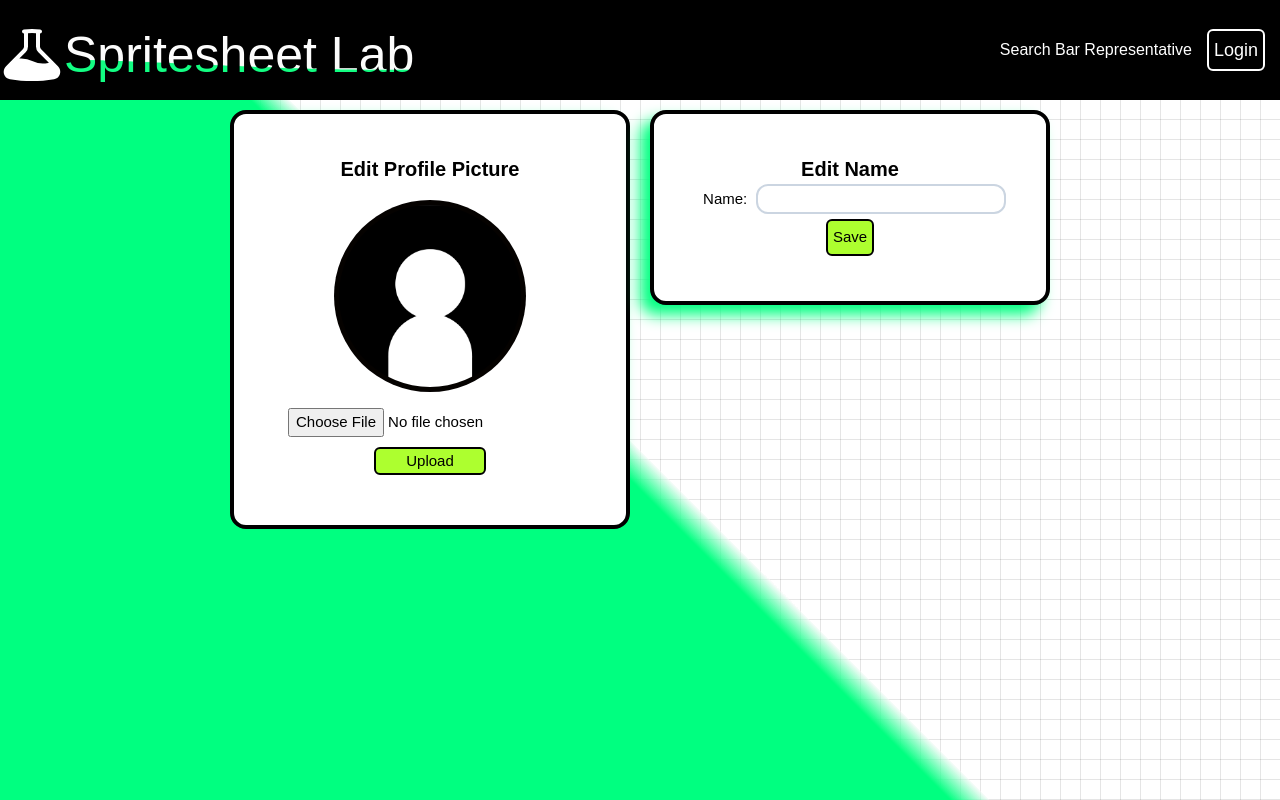
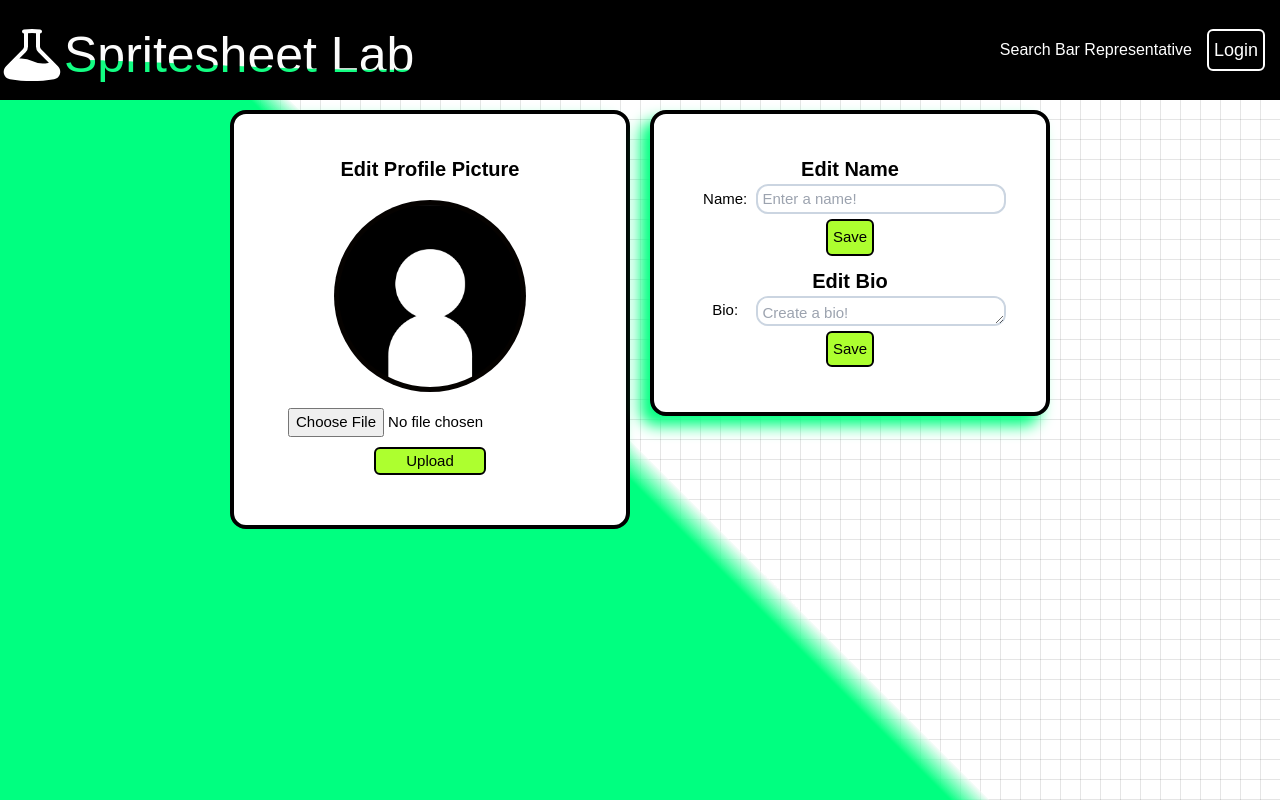
Before and after one commit to JJDOESIT/spritesheet-lab, a Next.js app: page /settings in a window 1280 px wide. Built offline with nearby package versions, Linux system fonts and the light colour scheme; no server answers; a web font is replaced by a local one.

Commit message:
add bio in settings

```diff
--- a/app/api/db-update-field/route.ts
+++ b/app/api/db-update-field/route.ts
@@ -16,7 +16,7 @@ export async function POST(request: Request) {
 
     // Fetch the id from the newly created account
     const id = await db
-      .collection(process.env.USERS_DB_NAME!)
+      .collection(process.env.NEXT_PUBLIC_USERS_DB_NAME!)
       .findOne({ username: user });
 
     // If the user account exists
--- a/app/api/get-conversations/route.ts
+++ b/app/api/get-conversations/route.ts
@@ -10,20 +10,23 @@ export async function POST(request: Request) {
     const db = client.db("db");
 
     console.log(data.username);
-        const id = await db.collection(process.env.USERS_DB_NAME!).findOne({username: data.username});
+    const id = await db
+      .collection(process.env.NEXT_PUBLIC_USERS_DB_NAME!)
+      .findOne({ username: data.username });
     if (!id || !id._id) {
       console.error("No user found");
       return new Response(JSON.stringify({ data: null }));
     }
 
-        const conversations = await db.collection('conversations').find({ users: id._id }).toArray();
+    const conversations = await db
+      .collection("conversations")
+      .find({ users: id._id })
+      .toArray();
 
-        return new Response(JSON.stringify({data: conversations }));
-
+    return new Response(JSON.stringify({ data: conversations }));
   } catch (e) {
     console.error(e);
 
-        return new Response(JSON.stringify({ data: null}));
+    return new Response(JSON.stringify({ data: null }));
   }
-
 }
--- a/app/api/get-profile-data/route.ts
+++ b/app/api/get-profile-data/route.ts
@@ -11,13 +11,13 @@ export async function POST(request: Request) {
 
     // Fetch the id from the newly created account
     const id = await db
-      .collection(process.env.USERS_DB_NAME!)
+      .collection(process.env.NEXT_PUBLIC_USERS_DB_NAME!)
       .findOne({ username: body.username });
 
     // If the account exists
     if (id && id._id) {
       data = await db
-        .collection(process.env.PROFILES_DB_NAME!)
+        .collection(process.env.NEXT_PUBLIC_PROFILES_DB_NAME!)
         .findOne({ foreign_key: id._id });
     } else {
       data = null;
--- a/app/profiles/[username]/page.tsx
+++ b/app/profiles/[username]/page.tsx
@@ -2,7 +2,7 @@
 
 import ProfilePictureBubble from "@/app/components/profilePictureBubble/profilePictureBubble";
 import getProfileData, { ProfileData } from "@/app/functions/getProfileData";
-import { useEffect, useState} from "react";
+import { useEffect, useState } from "react";
 import LoadingIcon from "@/app/components/loadingIcon/loadingIcon";
 import styles from "../profiles.module.css";
 
@@ -12,18 +12,17 @@ interface PageProps {
   };
 }
 
-export default function Page({ params }: PageProps){
+export default function Page({ params }: PageProps) {
   const [profileLoaded, setProfileLoaded] = useState(false);
 
   const [profileData, setProfileData] = useState<ProfileData>({
     profile_image: "/blank-profile-picture.png",
     username: "This user does not exist.",
-    name: "",
-    bio: ""
+    name: null,
+    bio: " ",
     // name: "Real Name",
     // bio: "Example bio to see if the formatting looks ok. This is a test of the bio formatting. This is only a test. If this were a real bio, you would be reading something else. Thank you for your time. Have a great day! - The Management Team of Example Bio Inc. 2021. All rights reserved. We are not responsible for any damages caused by reading this bio. Please consult a doctor if you experience any of the following symptoms: headache, nausea, dizziness, or fatigue. This bio is not intended to diagnose, treat, cure, or prevent any disease. Please consult a doctor before reading any bio. This bio is not intended for children under the age of 18. Please consult a doctor before reading this bio. This bio is not intended for pregnant individuals.",
   });
-
 
   useEffect(() => {
     console.log(params.username);
@@ -36,22 +35,40 @@ export default function Page({ params }: PageProps){
     });
   }, []);
 
-
-  return (profileLoaded ?
+  return profileLoaded ? (
     <main className="flex flex-col items-center w-full h-full overflow-scroll">
-      <div className={`w-[90%] ${styles.profileBox} flex flex-col md:flex-row items-center`}>
-        <ProfilePictureBubble backgroundColor="bg-black" profileImgSrc={profileData.profile_image} className="w-[250px] h-[250px]"></ProfilePictureBubble>
+      <div
+        className={`w-[90%] ${styles.profileBox} flex flex-col md:flex-row items-center`}
+      >
+        <ProfilePictureBubble
+          backgroundColor="bg-black"
+          profileImgSrc={profileData.profile_image}
+          className="w-[250px] h-[250px]"
+        ></ProfilePictureBubble>
         <div className="flex flex-col items-start justify-startw-[90%] md:w-[50%] flex-grow p-[20px]">
-          <h1 className="text-2xl md:text-4xl"><strong>{profileData.username}</strong></h1>
-          <p className="text-xl md:text-2xl my-[10px]"><strong>{profileData.name}</strong></p>
-          <p className="text-sm md:text-base">{profileData.bio  == "" ? profileData.bio : profileData.username + " hasn't written a bio yet." }</p>
+          <h1 className="text-2xl md:text-4xl">
+            <strong>{profileData.username}</strong>
+          </h1>
+          <p className="text-xl md:text-2xl my-[10px]">
+            <strong>{profileData.name}</strong>
+          </p>
+          <p className="text-sm md:text-base">
+            {profileData.bio
+              ? profileData.bio
+              : profileData.username + " hasn't written a bio yet."}
+          </p>
         </div>
       </div>
       <div className="w-[90%]"></div>
     </main>
-    :
+  ) : (
     <div className="flex items-center justify-center w-full h-full">
-      <LoadingIcon time={1} tileSize={100} color="#000000" className=""></LoadingIcon>
+      <LoadingIcon
+        time={1}
+        tileSize={100}
+        color="#000000"
+        className=""
+      ></LoadingIcon>
     </div>
   );
 }
--- a/app/settings/page.tsx
+++ b/app/settings/page.tsx
@@ -30,6 +30,16 @@ export default function Settings() {
     fontColor: "",
     maxWidth: 0,
   });
+  const [bioAlertData, setBioAlertData] = useState({
+    hidden: true,
+    message: "",
+    borderColor: "",
+    backgroundColor: "",
+    fontColor: "",
+    maxWidth: 0,
+  });
+  let maxNameLength = 50; // The max number of characters the name can be
+  let maxBioLength = 150; // The max number of characters the bio can be
 
   // Image alert callback
   function imageAlertCallback(status: number) {
@@ -54,11 +64,16 @@ export default function Settings() {
     }
   }
 
+  // On save, update the user's name
   async function handleEditName() {
     const name = document.getElementById("name") as HTMLInputElement;
     if (name && name.value) {
-      if (name.value.length > 0 && name.value.length <= 50) {
-        const status = await updateDBField("profiles", "name", name.value);
+      if (name.value.length > 0 && name.value.length <= maxNameLength) {
+        const status = await updateDBField(
+          process.env.NEXT_PUBLIC_PROFILES_DB_NAME!,
+          "name",
+          name.value
+        );
         if (status == 200) {
           setNameAlertData(
             createAlert({
@@ -82,7 +97,55 @@ export default function Settings() {
         setNameAlertData(
           createAlert({
             type: "error",
-            message: "Error: Name must be between 1 and 50 characters ...",
+            message:
+              "Error: Name must be between 1 and " +
+              maxNameLength +
+              " characters ...",
+            hidden: false,
+            maxWidth: 300,
+          })
+        );
+      }
+    }
+  }
+
+  // On save, update the user's bio
+  async function handleEditBio() {
+    const bio = document.getElementById("bio") as HTMLInputElement;
+    if (bio && bio.value) {
+      if (bio.value.length > 0 && bio.value.length <= maxBioLength) {
+        const status = await updateDBField(
+          process.env.NEXT_PUBLIC_PROFILES_DB_NAME!,
+          "bio",
+          bio.value
+        );
+        if (status == 200) {
+          setBioAlertData(
+            createAlert({
+              type: "success",
+              message: "Bio updated. Please refresh.",
+              hidden: false,
+              maxWidth: 400,
+            })
+          );
+        } else {
+          setBioAlertData(
+            createAlert({
+              type: "error",
+              message: "Error Updating Bio ...",
+              hidden: false,
+              maxWidth: 400,
+            })
+          );
+        }
+      } else {
+        setBioAlertData(
+          createAlert({
+            type: "error",
+            message:
+              "Error: Bio must be between 1 and " +
+              maxBioLength +
+              " characters ...",
             hidden: false,
             maxWidth: 300,
           })
@@ -142,9 +205,11 @@ export default function Settings() {
                 <input
                   id="name"
                   type="text"
-                  maxLength={50}
+                  maxLength={maxNameLength}
                   className="p-1 border-2 rounded-xl border-slate-300 w-[80%]"
-                  placeholder={profileData.name}
+                  placeholder={
+                    profileData.name ? profileData.name : "Enter a name!"
+                  }
                 ></input>
               </div>
               <input
@@ -168,6 +233,41 @@ export default function Settings() {
                   })
                 }
               ></Alert>
+              <p className={`w-fit mt-[5px] ${styles.textTitle}`}>Edit Bio</p>
+              <div className="flex h-[30px] w-full h-[150px]">
+                <label className="flex items-center justify-center w-[20%]">
+                  Bio:{" "}
+                </label>
+                <textarea
+                  id="bio"
+                  maxLength={150}
+                  className="p-1 border-2 rounded-xl border-slate-300 w-[80%] h-full"
+                  placeholder={
+                    profileData.bio ? profileData.bio : "Create a bio!"
+                  }
+                ></textarea>
+              </div>
+              <input
+                type="button"
+                value="Save"
+                className={`neonBlackButton mt-[5px] mb-[5px]`}
+                onClick={() => {
+                  handleEditBio();
+                }}
+              ></input>
+              <Alert
+                hidden={bioAlertData["hidden"]}
+                message={bioAlertData["message"]}
+                borderColor={bioAlertData["borderColor"]}
+                backgroundColor={bioAlertData["backgroundColor"]}
+                fontColor={bioAlertData["fontColor"]}
+                maxWidth={bioAlertData["maxWidth"]}
+                toggleHidden={() =>
+                  setBioAlertData((prev) => {
+                    return { ...prev, hidden: true };
+                  })
+                }
+              ></Alert>
             </div>
           </div>
         </div>
```
Also changed, not shown: app/api/create-account/route.ts (+4 -4 lines), app/functions/getProfileData.tsx (+5 -7 lines). Lines whose indentation alone changed are shown as unchanged.
